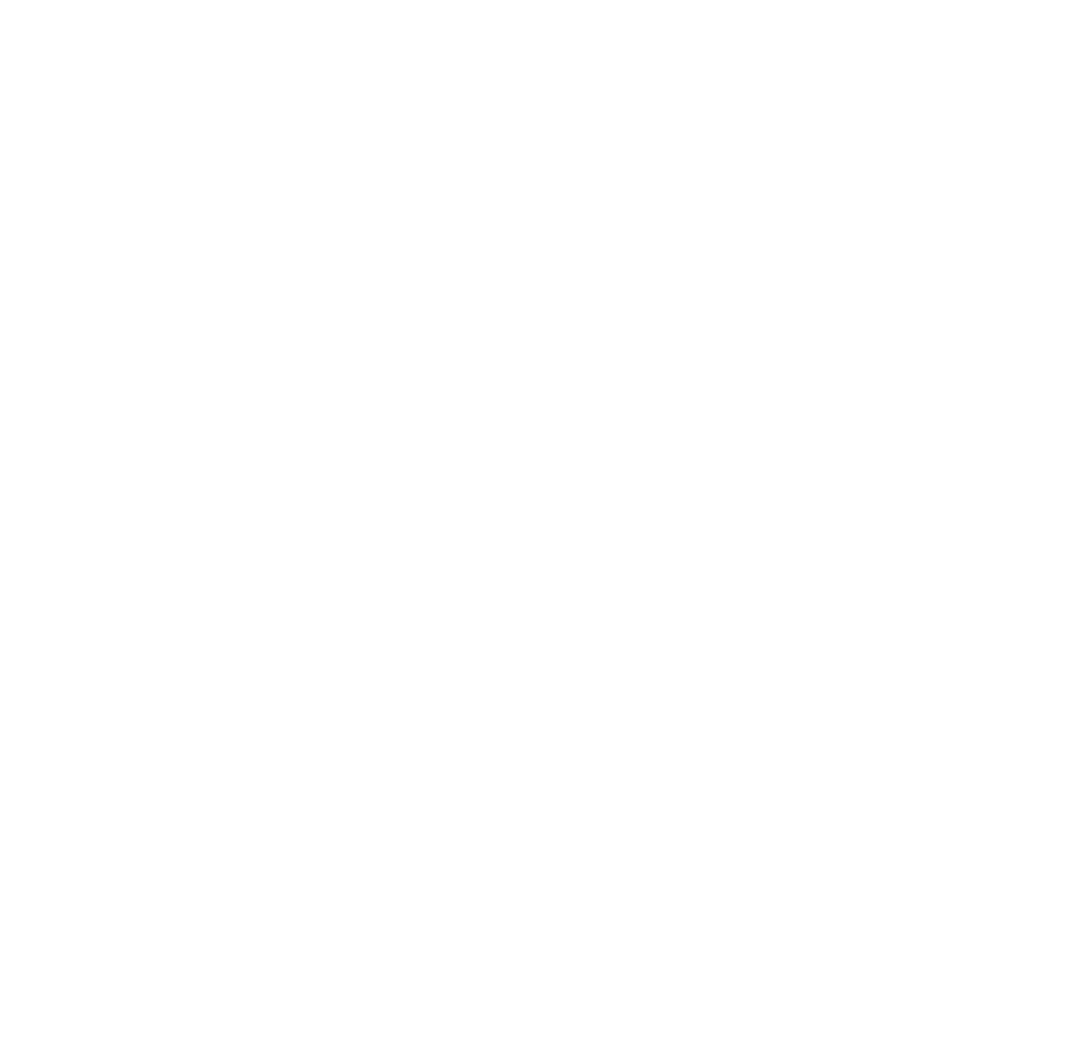
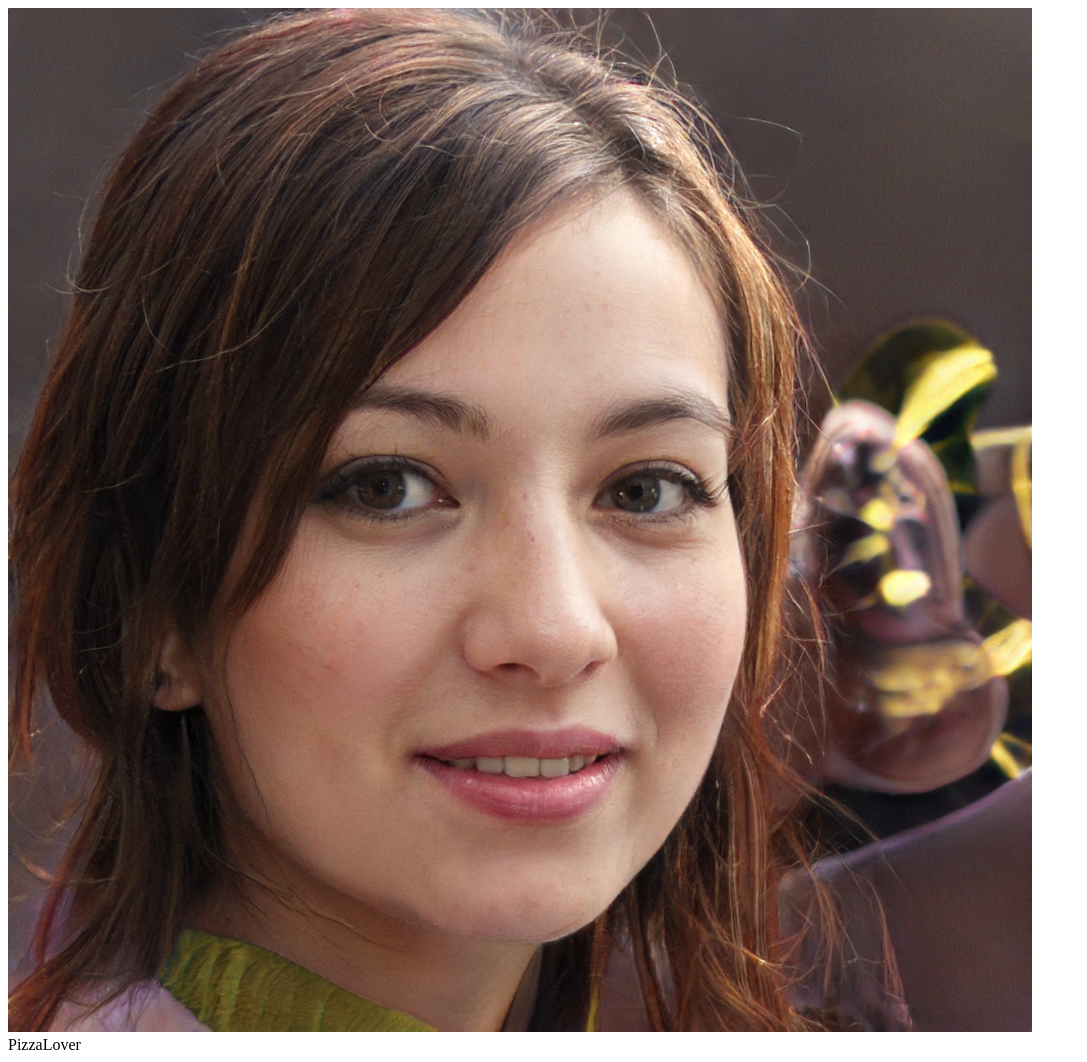
Before and after one commit to BrittanyMcDonald/teamcollab1, a plain HTML site: page index.html in a window 1280 px wide. Shown: the whole page, without its empty margins (0-1087 px from the left). Before the commit the page ends 800 px from the top, so only its background shows below. Drawn offline with Linux system fonts and the light colour scheme.

Commit message:
built avatar section, round 1

```diff
--- a/index.html
+++ b/index.html
@@ -11,6 +11,15 @@
 
 
         <!-- AVATAR SECTION (upper left) - Person 2 -->
+        <div id="avatar_section">
+            <div id="avatar_photo">
+                <img id="userphoto" src="/avatar.jpg"/>
+            </div>
+
+            <div id="avatar_name">PizzaLover
+            </div>
+        </div>
+
 
         <!-- AVATAR SECTION END -->
 
```
Also changed, not shown: avatar.jpg (added).
